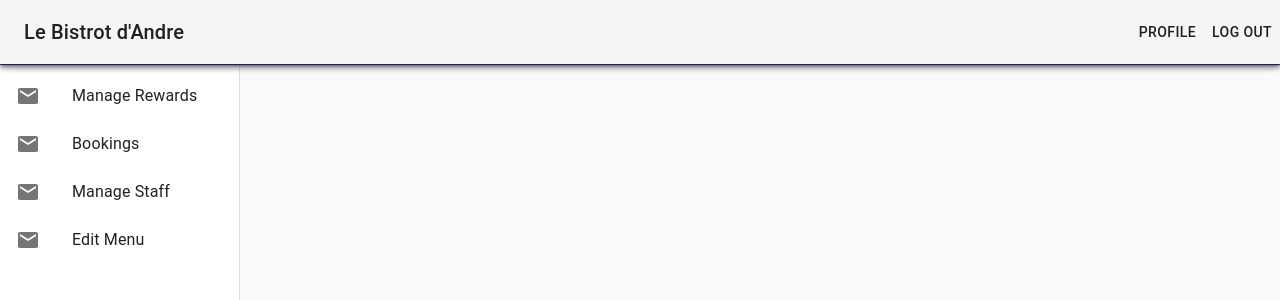
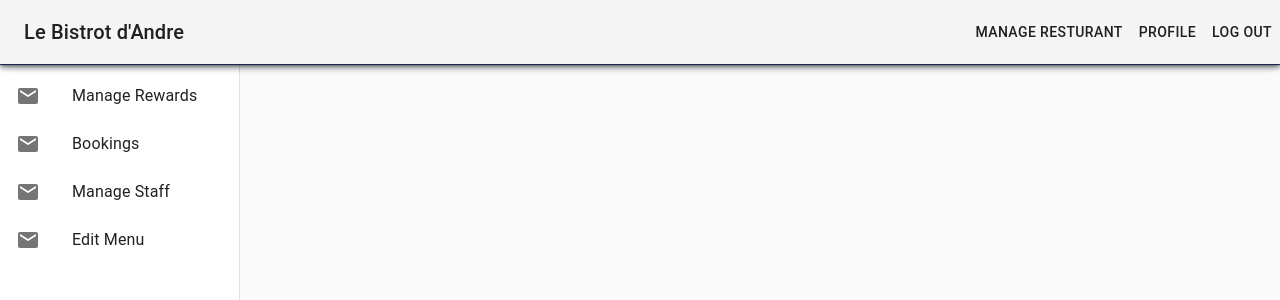
Before and after one commit to atab7/SES_1B_Group2, a React (Create React App) app in the folder eRestaurant/frontend/: page /manageresturant in a window 1280 px wide. Shown: the top 300 px of the page. Built offline with nearby package versions, Linux system fonts and the light colour scheme; no server answers.

Commit message:
Added Manage resturant page

```diff
--- a/eRestaurant/frontend/src/components/HomePage.js
+++ b/eRestaurant/frontend/src/components/HomePage.js
@@ -19,6 +19,7 @@ import DialogTitle from '@material-ui/core/DialogTitle';
 import Header from './images/frenchpic.jpeg';
 import Background from './images/defaultBackground.jpg';
 import Menu from './Menu';
+import ManagerNavBar from './ManagerNavBar.js';
 //import EditAccount from './EditAccount';
 import axios from 'axios';
 import { set } from 'js-cookie';
@@ -162,7 +163,13 @@ export default class HomePage extends React.Component {
 
   setNavBar = (is_auth) => {
     if(this.isAuth()){
-      return <CustomerNavBar/>;
+      const user_type = localStorage.getItem('user_type');
+      if(user_type === 'manager'){
+        return <ManagerNavBar/>;
+      }
+      else{
+        return <CustomerNavBar/>;
+      }
     }else{
       return <NavBar/>;
     }
--- a/eRestaurant/frontend/src/components/manageresturant/ManageResturant.js
+++ b/eRestaurant/frontend/src/components/manageresturant/ManageResturant.js
@@ -10,7 +10,7 @@ import ListItemIcon from '@material-ui/core/ListItemIcon';
 import ListItemText from '@material-ui/core/ListItemText';
 //import InboxIcon from '@material-ui/icons/MoveToInbox';
 import MailIcon from '@material-ui/icons/Mail';
-import CustomerNavBar from '../CustomerNavBar';
+import ManagerNavBar from '../ManagerNavBar.js';
 import { withRouter } from 'react-router';
 import {BrowserRouter as Router, Switch, Route, Link, BrowserRouter} from "react-router-dom";
 //import About from './About';
@@ -58,7 +58,7 @@ export default function ManageResturant() {
       <h1>test</h1>
       <CssBaseline />
       <AppBar position="fixed" className={classes.appBar}>
-      <CustomerNavBar/>
+      <ManagerNavBar/>
       </AppBar>
       <Drawer
         className={classes.drawer}
```
